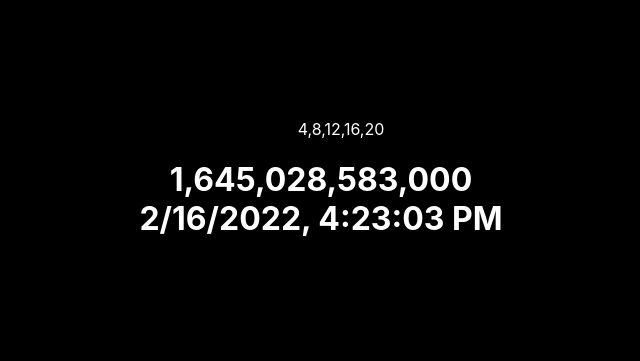
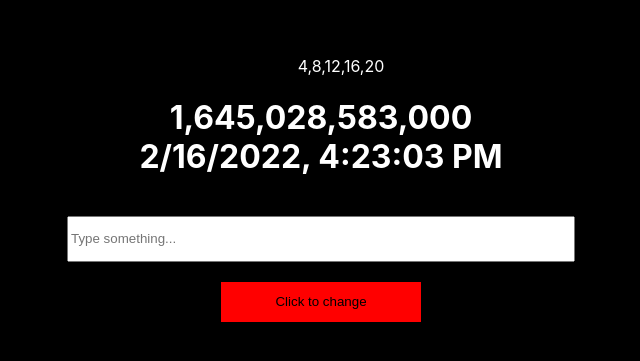
Before and after one commit to TheWebChamps/To-Do-React, a React (Create React App) app: page / in a window 1280 px wide. Shown: the part 219-580 px from the top of the page, without its empty margins (319-959 px from the left). Built offline with nearby package versions, Linux system fonts and the light colour scheme.

Commit message:
Add a new method which changes text in an element

```diff
--- a/src/App.jsx
+++ b/src/App.jsx
@@ -23,18 +23,51 @@ export default class App extends Component {
   componentWillUnmount() {
     clearInterval(this.tickyTocky());
   }
+  setText(text) {
+    text = document.getElementById("textIt").value;
+    document.getElementById("print").innerHTML = text;
+  }
   render() {
     const arr = [1, 2, 3, 4, 5];
     const map = arr.map((num) => num * 4);
     return (
-      <div style={{display: "flex", justifyContent: "center", alignItems: "center", height: "100vh"}}>
+      <div
+        style={{
+          display: "flex",
+          justifyContent: "center",
+          alignItems: "center",
+          height: "100vh",
+        }}
+      >
         <center>
           <ol>{map.toString()}</ol>
           <h1>
             {this.state.bin.toLocaleString()}
             <br />
             {this.state.bin2.toLocaleString()}
+            <br />
+            <h2 id="print"> </h2>
           </h1>
+          <input
+            id="textIt"
+            type="text"
+            placeholder="Type something..."
+            style={{ width: "500px", height: "40px" }}
+          />
+          <br />
+          <br />
+          <button
+            style={{
+              backgroundColor: "red",
+              border: "none",
+              height: "40px",
+              width: "200px",
+              textAlign: "center",
+            }}
+            onClick={this.setText}
+          >
+            Click to change
+          </button>
         </center>
       </div>
     );
```
